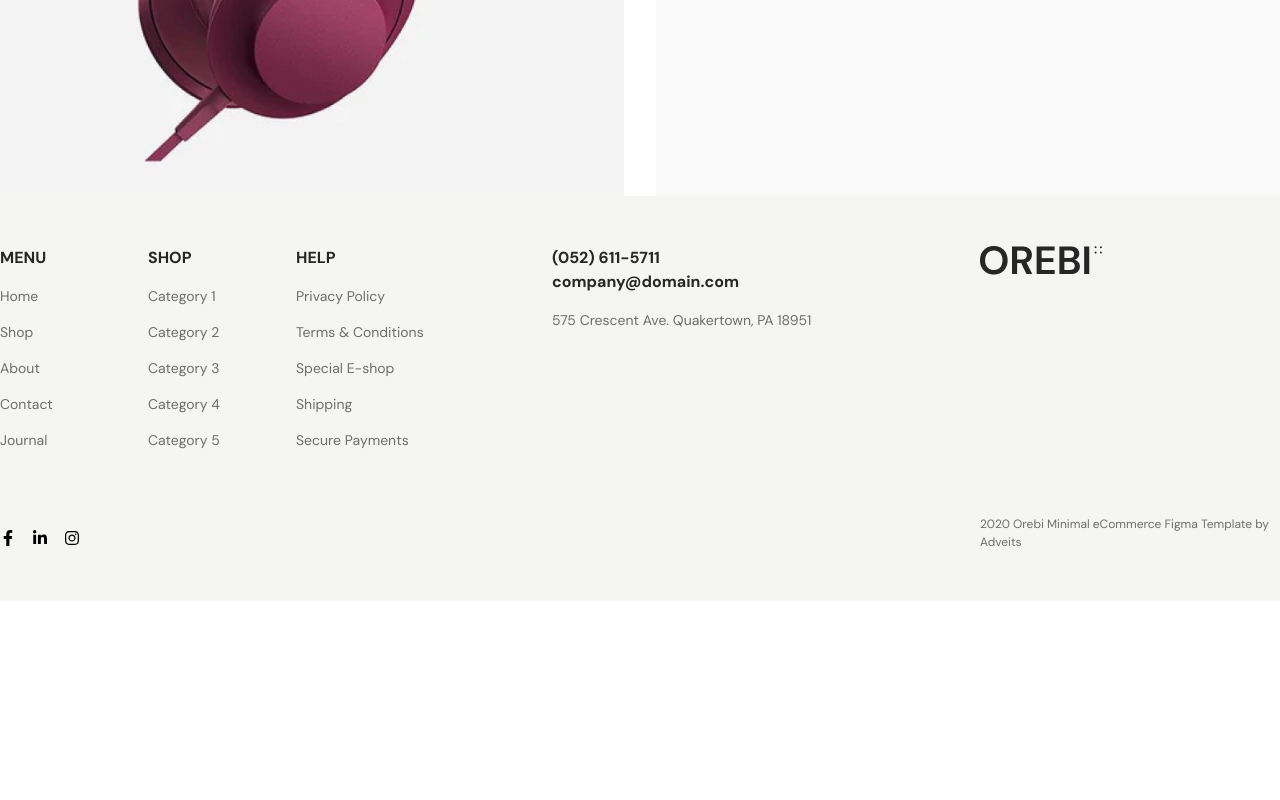
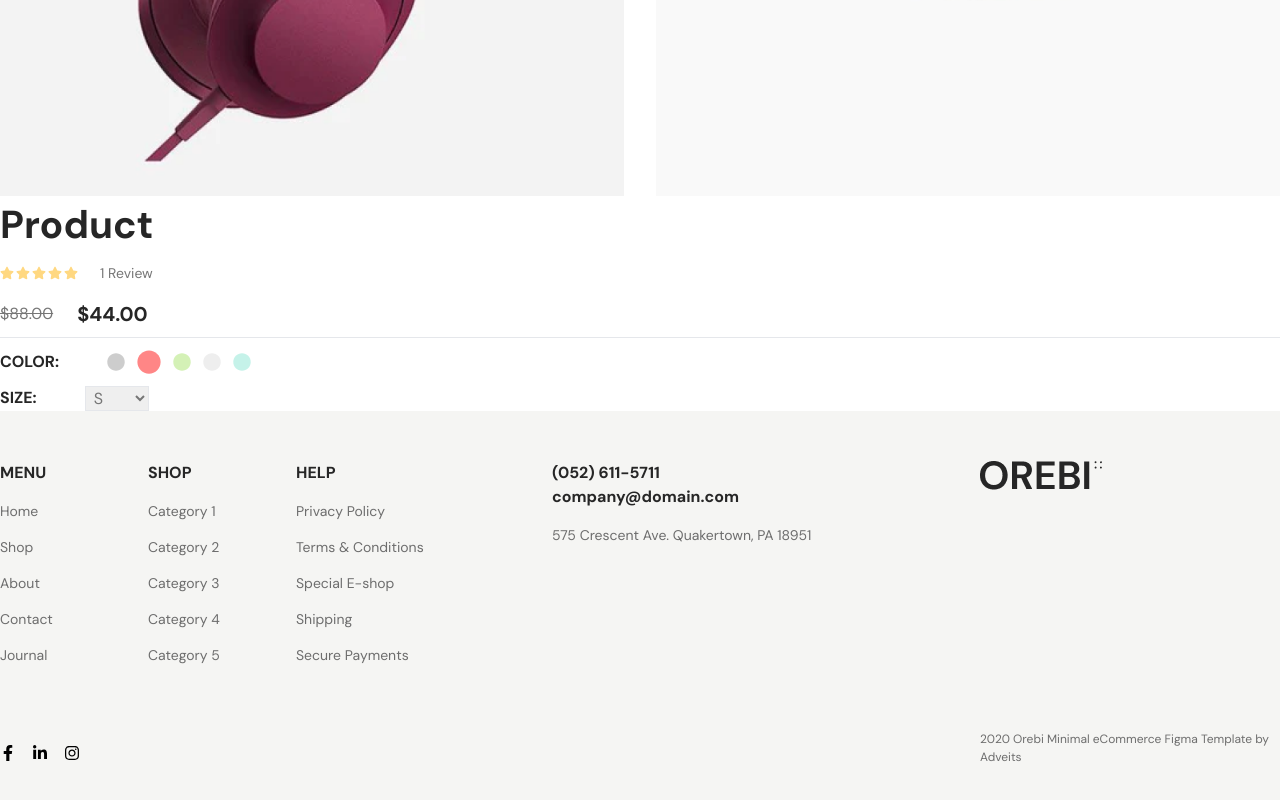
Before and after one commit to Mamunur-rahman-khan/Orebi, a React (Vite) app: page /product_inside in a window 1280 px wide. Shown: the part 1582-2382 px from the top of the page. Before the commit the page ends 2183 px from the top, so only its background shows below. Built offline with nearby package versions, Linux system fonts and the light colour scheme.

Commit message:
product page update

```diff
--- a/src/pages/Product_inside.jsx
+++ b/src/pages/Product_inside.jsx
@@ -10,6 +10,10 @@ import Prod1 from '../assets/prodInsideImg1.png'
 import Prod2 from '../assets/prodInsideImg2.png'
 import Prod3 from '../assets/prodInsideImg3.png'
 import Prod4 from '../assets/prodInsideImg4.png'
+
+// Icons
+import { FaStar } from "react-icons/fa";
+import { FaCircle } from "react-icons/fa";
 
 
 const Product_inside = () => {
@@ -31,7 +35,7 @@ const Product_inside = () => {
                 </div>
                 {/* Product image part end */}
 
-                {/* About page image part start */}
+                {/* Product page image part start */}
                 <div className='mt-32'>
                     <Flex className={'gap-x-8'}>
                         <Link to={'/product_inside'}>
@@ -50,7 +54,47 @@ const Product_inside = () => {
                         </Link>
                     </Flex>
                 </div>
-                {/* About page image part end */}
+                {/* Product page image part end */}
+
+                {/* Product page details text part start */}
+                <section>
+                    <div className="">
+                        <Text SHeading={'Product'} />
+                    </div>
+                    <div className={'border-b'}>
+                        <Flex className={'gap-x-[2px] items-center py-2'}>
+                            <FaStar className={'text-[#FFD881] text-sm'} />
+                            <FaStar className={'text-[#FFD881] text-sm'} />
+                            <FaStar className={'text-[#FFD881] text-sm'} />
+                            <FaStar className={'text-[#FFD881] text-sm'} />
+                            <FaStar className={'text-[#FFD881] text-sm'} />
+                            <p className={'font-dm text-sm text-menuText ml-5'}>1 Review</p>
+                        </Flex>
+                        <Flex className={'items-center py-2'}>
+                            <p className={'font-dm text-base text-menuText mr-6'}><s>$88.00</s></p>
+                            <Text SProdCatHeading={'$44.00'} />
+                        </Flex>
+                    </div>
+                    <div className="">
+                        <Flex className={'items-center py-3'}>
+                            <p className={'font-dm font-bold text-base text-menuTextHov mr-12'}>COLOR:</p>
+                            <FaCircle className='text-[#9797977a] text-lg mr-3' />
+                            <FaCircle className='text-[#FF8686] text-2xl mr-3' />
+                            <FaCircle className='text-[#7dd32154] text-lg mr-3' />
+                            <FaCircle className='text-[#b6b6b63a] text-lg mr-3' />
+                            <FaCircle className='text-[#15cba43f] text-lg' />
+                        </Flex>
+                    </div>
+                    <div className="">
+                        <Flex>
+                            <p className={'font-dm font-bold text-base text-menuTextHov mr-12'}>SIZE:</p>
+                            <select name="product" id="product" className={'font-dm border text-base text-menuText w-16 px-1'}>
+                                <option value="featured">S</option>
+                            </select>
+                        </Flex>
+                    </div>
+                </section>
+                {/* Product page details text part end */}
             </Container>
         </div>
     )
```
